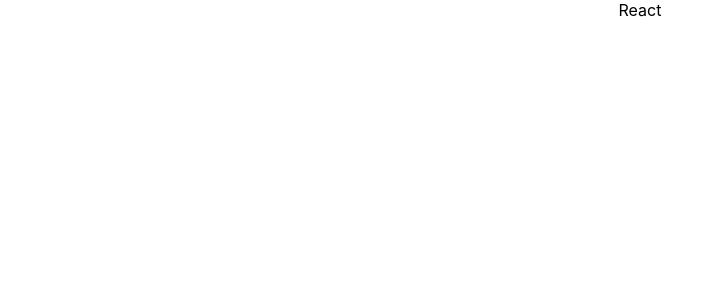
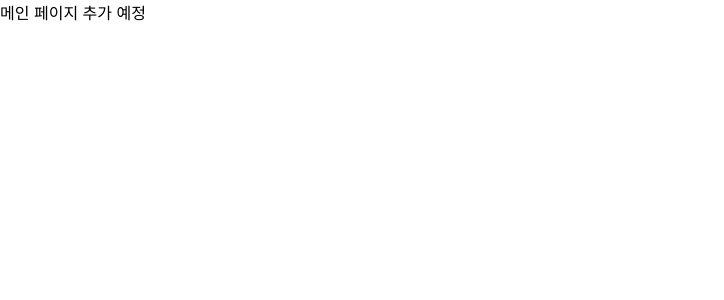
Before and after one commit to 2022-Summer-Bootcamp-teamG/puppy-classification-frontend, a React (Create React App) app: page / in a window 1280 px wide. Shown: the top 300 px of the page, without its empty margins (0-724 px from the left). Built offline with nearby package versions, Linux system fonts and the light colour scheme.

Commit message:
feat: set router

```diff
--- a/package.json
+++ b/package.json
@@ -13,7 +13,7 @@
     "axios": "^0.27.2",
     "react": "^18.2.0",
     "react-dom": "^18.2.0",
-    "react-router-dom": "^5.3.3",
+    "react-router-dom": "^6.3.0",
     "react-scripts": "5.0.1",
     "styled-components": "^5.3.5",
     "ts-loader": "^9.3.1",
@@ -52,7 +52,7 @@
     "eslint-config-prettier": "^8.5.0",
     "eslint-plugin-prettier": "^4.2.1",
     "prettier": "^2.7.1",
-    "typescript": "^4.6.2",
-    "ts-loader": "^9.3.1"
+    "ts-loader": "^9.3.1",
+    "typescript": "^4.6.2"
   }
 }
--- a/src/App.tsx
+++ b/src/App.tsx
@@ -1,10 +1,15 @@
 import React from 'react';
-import './App.css';
+import { BrowserRouter, Routes, Route } from 'react-router-dom';
+import MainPage from './pages/MainPage';
 
 function App() {
   return (
-    <div className="App">
-        React
+    <div>
+      <BrowserRouter>
+        <Routes>
+          <Route path="/" element={<MainPage />} />
+        </Routes>
+      </BrowserRouter>
     </div>
   );
 }
--- a/src/index.tsx
+++ b/src/index.tsx
@@ -7,5 +7,5 @@ ReactDOM.render(
   <React.StrictMode>
     <App />
   </React.StrictMode>,
-  document.getElementById('root')
+  document.getElementById('root'),
 );
--- /dev/null
+++ b/src/pages/MainPage.tsx
@@ -0,0 +1,12 @@
+import React from 'react';
+
+/*
+    메인 페이지
+    이미지 검색과 키워드 검색
+*/
+
+function MainPage() {
+  return <React.Fragment>메인 페이지 추가 예정</React.Fragment>;
+}
+
+export default MainPage;
```
Also changed, not shown: 1 other file (tests, documents, lock files or other folders).
